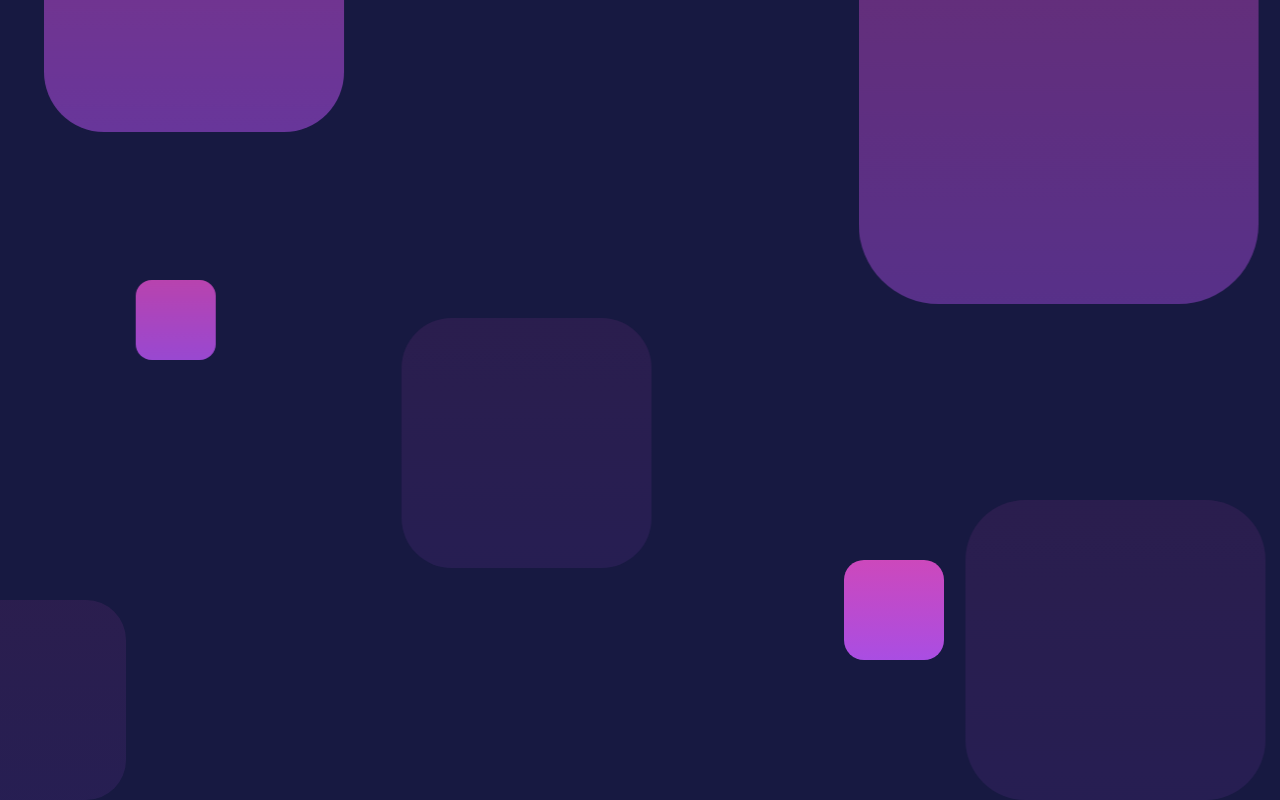
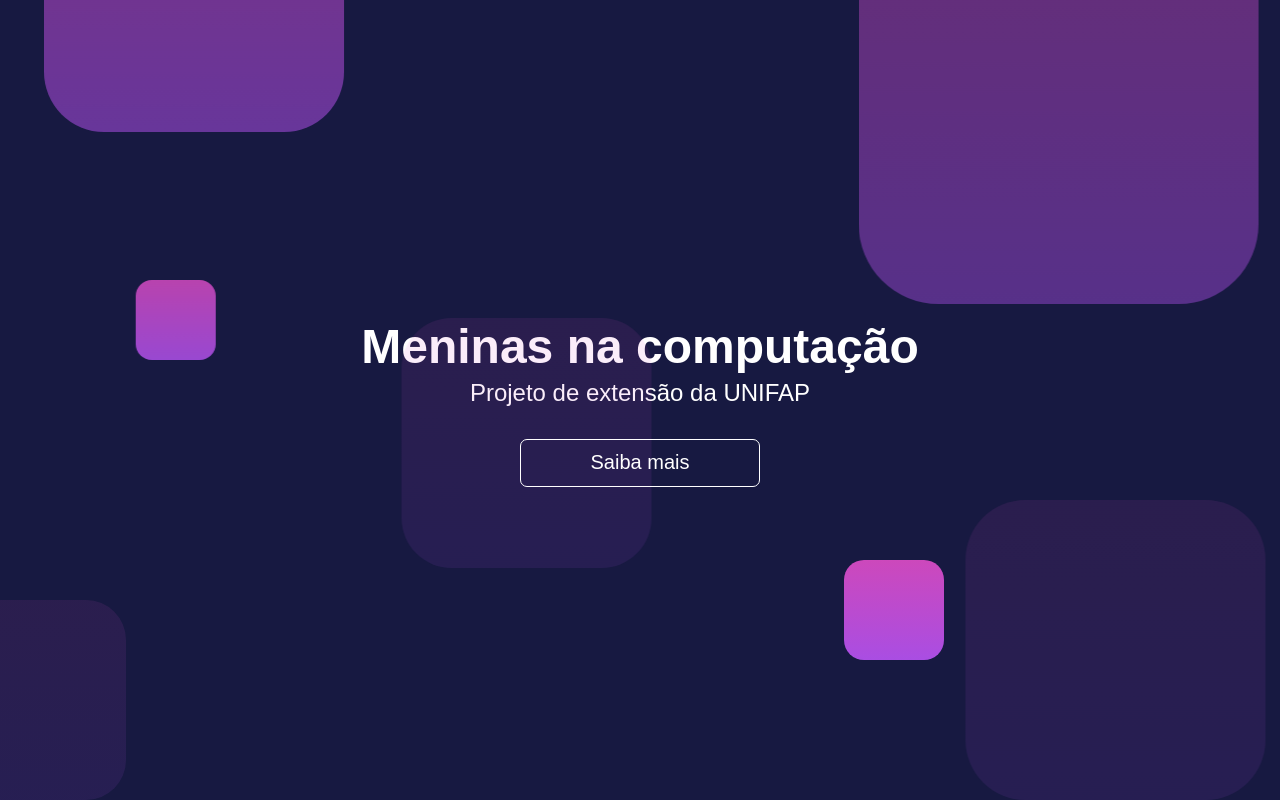
Before and after one commit to Lorenalgm/meninasnacomputacao, a plain HTML site: page index.html in a window 1280 px wide. Drawn offline with Linux system fonts and the light colour scheme.

Commit message:
Atualizado banner inicial

```diff
--- a/assets/css/styles.css
+++ b/assets/css/styles.css
@@ -14,6 +14,10 @@ body {
   margin: 0;
   font-family: "Poppins", sans-serif;
   background-color: #171941;
+}
+
+:root{
+  --roxo: #9C578D;
 }
 
 
@@ -92,3 +96,54 @@ body {
   bottom: 0%;
   opacity: 0.1;
 }
+
+.wrapper {
+  display: flex;
+  height: 100vh;
+  align-items: center;
+  justify-content: center;
+}
+
+.title{
+  text-align: center;
+  color: #ffff;
+}
+
+.title h1{
+  font-size: 3rem;
+  line-height: 1px;
+}
+
+.title h2{
+  font-weight: normal;
+  margin-bottom: 2rem;
+}
+
+button{
+  position: relative;
+  cursor: pointer;
+  background-color: transparent;
+  border: solid 1px;
+  border-radius: 7px;
+  width: 15rem;
+  height: 3rem;
+  font-size: 20px;
+  border-color: #ffff;
+  color: #ffff;
+  transition: 2ms;
+}
+
+button:hover{
+  background-color: var(--roxo);
+  opacity: 90%;
+}
+
+@media only screen and (max-width: 600px){
+  .square6,.square1,.square5,.square4 {
+    display: none;
+  }
+
+  .title h1{
+    line-height: normal;
+  }
+}
--- a/index.html
+++ b/index.html
@@ -22,6 +22,11 @@
       <div class="squares square5"></div>
       <div class="squares square6"></div>
       <div class="squares square7"></div>
+      <div class="title">
+        <h1>Meninas na computação</h1>
+        <h2>Projeto de extensão da UNIFAP</h2>
+        <button>Saiba mais</button>
+      </div>
     </div>
   </div>
 </body>
```
